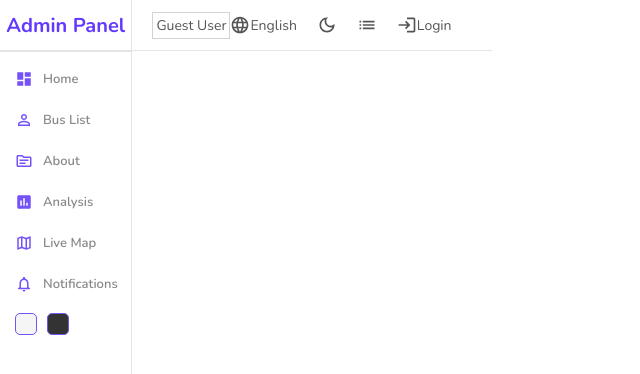
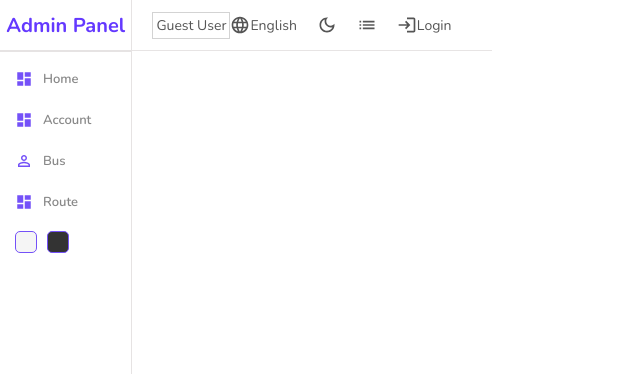
Before and after one commit to capp16/FBus-Scheduler, a React (Create React App) app: page / in a window 1280 px wide. Shown: the top 374 px of the page, without its empty margins (0-640 px from the left). Built offline with nearby package versions, Linux system fonts and the light colour scheme; what survey-core would draw is missing.

Commit message:
Add files via upload

```diff
--- a/src/components/sidebar/Sidebar.jsx
+++ b/src/components/sidebar/Sidebar.jsx
@@ -39,10 +39,25 @@ const Sidebar = () => {
               <span>Home</span>
             </li>
           </Link>
+
+          <Link to="/" style={{ textDecoration: "none" }}>
+            <li>
+              <DashboardIcon className="icon" />
+              <span>Account</span>
+            </li>
+          </Link>
+
           <Link to="/users" style={{ textDecoration: "none" }}>
             <li>
               <PersonOutlineIcon className="icon" />
-              <span>Bus List</span>
+              <span>Bus</span>
+            </li>
+          </Link>
+
+          <Link to="/" style={{ textDecoration: "none" }}>
+            <li>
+              <DashboardIcon className="icon" />
+              <span>Route</span>
             </li>
           </Link>
           {/* <Link to="/aquifers" style={{ textDecoration: "none" }}>
@@ -51,31 +66,32 @@ const Sidebar = () => {
               <span>Aquifers</span>
             </li>
           </Link> */}
-          <li>
+          {/* <li>
             <SourceOutlined className="icon" />
             <span>About</span>
-          </li>
+          </li> */}
 
-          <Link to="/analysis" style={{ textDecoration: "none" }}>
+          {/* <Link to="/analysis" style={{ textDecoration: "none" }}>
           <li>
             <InsertChartIcon className="icon" />
             <span>Analysis</span>
           </li>
- </Link>
-          <Link to="/globalmaps" style={{ textDecoration: "none" }}>
+          </Link> */}
+
+          {/* <Link to="/globalmaps" style={{ textDecoration: "none" }}>
             <li>
               <MapOutlined className="icon" />
               <span>Live Map</span>
             </li>
-          </Link>
+          </Link> */}
 
 
 
 
-          <li>
+          {/* <li>
             <NotificationsNoneIcon className="icon" />
             <span>Notifications</span>
-          </li>
+          </li> */}
           {/* <li>
             <SettingsApplicationsIcon className="icon" />
             <span>Settings</span>
```
